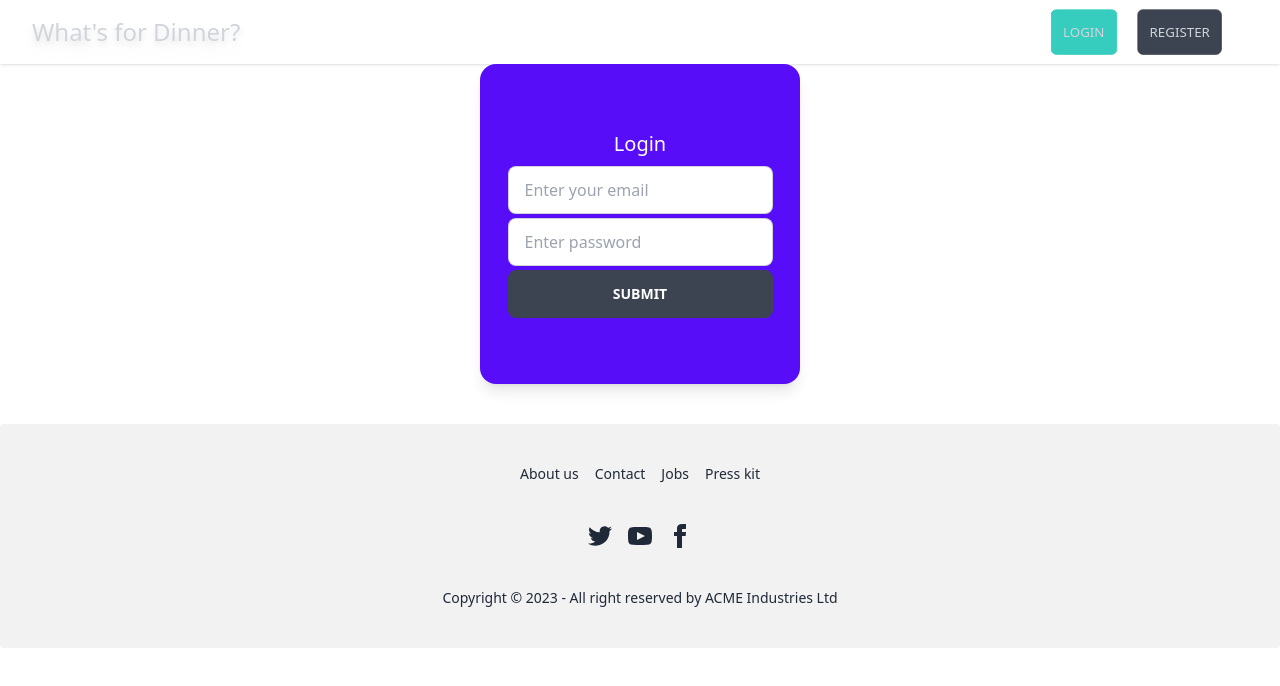
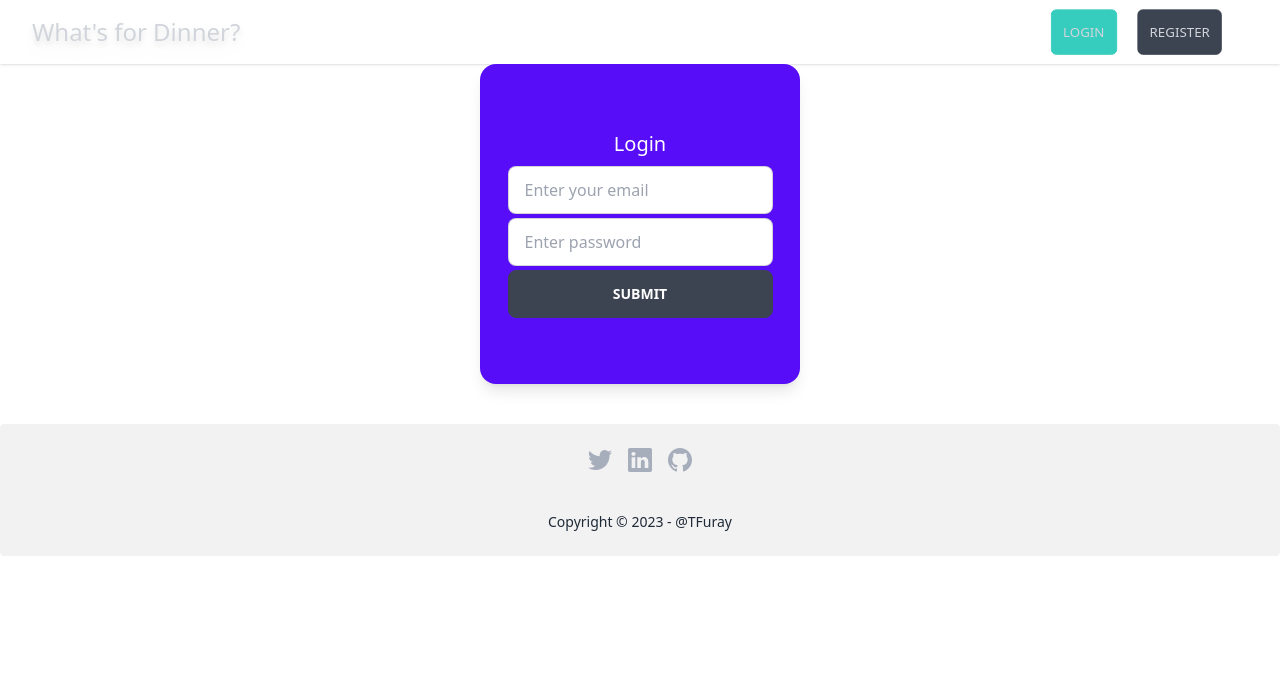
Before and after one commit to TFuray/random-meal-vite, a React (Vite) app in the folder frontend/: page /login in a window 1280 px wide. Shown: the top 686 px of the page. Built offline with nearby package versions, Linux system fonts and the light colour scheme; a web font is replaced by a local one.

Commit message:
added modal to view saved meals

```diff
--- a/frontend/src/components/dashboardComps/DisplayMeal.jsx
+++ b/frontend/src/components/dashboardComps/DisplayMeal.jsx
@@ -7,6 +7,7 @@ const DisplayMeal = ({ randomMeal }) => {
           strMeal,
           strInstructions,
           strMealThumb,
+          strSource,
           strIngredient1,
           strIngredient2,
           strIngredient3,
@@ -66,7 +67,27 @@ const DisplayMeal = ({ randomMeal }) => {
                   alt={`Image of ${strMeal}`}
                 />
                 <div>
-                  <h1 className="text-5xl font-bold">{strMeal}</h1>
+                  <h1 className="text-5xl font-bold">
+                    {strMeal}
+                    <span className="inline-block ml-3 ">
+                      <a
+                        href={strSource}
+                        target="_blank"
+                        rel="noopener noreferrer"
+                      >
+                        <svg
+                          className="fill-current hover:fill-primary-content"
+                          width="24"
+                          height="24"
+                          xmlns="http://www.w3.org/2000/svg"
+                          fill-rule="evenodd"
+                          clip-rule="evenodd"
+                        >
+                          <path d="M14.851 11.923c-.179-.641-.521-1.246-1.025-1.749-1.562-1.562-4.095-1.563-5.657 0l-4.998 4.998c-1.562 1.563-1.563 4.095 0 5.657 1.562 1.563 4.096 1.561 5.656 0l3.842-3.841.333.009c.404 0 .802-.04 1.189-.117l-4.657 4.656c-.975.976-2.255 1.464-3.535 1.464-1.28 0-2.56-.488-3.535-1.464-1.952-1.951-1.952-5.12 0-7.071l4.998-4.998c.975-.976 2.256-1.464 3.536-1.464 1.279 0 2.56.488 3.535 1.464.493.493.861 1.063 1.105 1.672l-.787.784zm-5.703.147c.178.643.521 1.25 1.026 1.756 1.562 1.563 4.096 1.561 5.656 0l4.999-4.998c1.563-1.562 1.563-4.095 0-5.657-1.562-1.562-4.095-1.563-5.657 0l-3.841 3.841-.333-.009c-.404 0-.802.04-1.189.117l4.656-4.656c.975-.976 2.256-1.464 3.536-1.464 1.279 0 2.56.488 3.535 1.464 1.951 1.951 1.951 5.119 0 7.071l-4.999 4.998c-.975.976-2.255 1.464-3.535 1.464-1.28 0-2.56-.488-3.535-1.464-.494-.495-.863-1.067-1.107-1.678l.788-.785z" />
+                        </svg>
+                      </a>
+                    </span>
+                  </h1>
                   <ul className="grid grid-cols-3 gap-2 place-items-start pt-6">
                     {ingredients.map(({ ingredient, measure }, i) => (
                       <li key={i}>
--- a/frontend/src/components/generalComps/Footer.jsx
+++ b/frontend/src/components/generalComps/Footer.jsx
@@ -1,23 +1,45 @@
-
-
 const Footer = () => {
   return (
-    <footer className="footer footer-center p-10 bg-base-200 text-base-content rounded mt-10">
-      <div className="grid grid-flow-col gap-4">
-        <a className="link link-hover">About us</a>
-        <a className="link link-hover">Contact</a>
-        <a className="link link-hover">Jobs</a>
-        <a className="link link-hover">Press kit</a>
-      </div>
+    <footer className="footer footer-center p-6 bg-base-200 text-base-content rounded mt-10">
       <div>
         <div className="grid grid-flow-col gap-4">
-          <a><svg xmlns="http://www.w3.org/2000/svg" width="24" height="24" viewBox="0 0 24 24" className="fill-current"><path d="M24 4.557c-.883.392-1.832.656-2.828.775 1.017-.609 1.798-1.574 2.165-2.724-.951.564-2.005.974-3.127 1.195-.897-.957-2.178-1.555-3.594-1.555-3.179 0-5.515 2.966-4.797 6.045-4.091-.205-7.719-2.165-10.148-5.144-1.29 2.213-.669 5.108 1.523 6.574-.806-.026-1.566-.247-2.229-.616-.054 2.281 1.581 4.415 3.949 4.89-.693.188-1.452.232-2.224.084.626 1.956 2.444 3.379 4.6 3.419-2.07 1.623-4.678 2.348-7.29 2.04 2.179 1.397 4.768 2.212 7.548 2.212 9.142 0 14.307-7.721 13.995-14.646.962-.695 1.797-1.562 2.457-2.549z"></path></svg></a>
-          <a><svg xmlns="http://www.w3.org/2000/svg" width="24" height="24" viewBox="0 0 24 24" className="fill-current"><path d="M19.615 3.184c-3.604-.246-11.631-.245-15.23 0-3.897.266-4.356 2.62-4.385 8.816.029 6.185.484 8.549 4.385 8.816 3.6.245 11.626.246 15.23 0 3.897-.266 4.356-2.62 4.385-8.816-.029-6.185-.484-8.549-4.385-8.816zm-10.615 12.816v-8l8 3.993-8 4.007z"></path></svg></a>
-          <a><svg xmlns="http://www.w3.org/2000/svg" width="24" height="24" viewBox="0 0 24 24" className="fill-current"><path d="M9 8h-3v4h3v12h5v-12h3.642l.358-4h-4v-1.667c0-.955.192-1.333 1.115-1.333h2.885v-5h-3.808c-3.596 0-5.192 1.583-5.192 4.615v3.385z"></path></svg></a>
+          <a href="https://twitter.com/TFuray">
+            <svg
+              xmlns="http://www.w3.org/2000/svg"
+              width="24"
+              height="24"
+              viewBox="0 0 24 24"
+              fill="#a6adbb"
+            >
+              <path d="M24 4.37a9.6 9.6 0 0 1-2.83.8 5.04 5.04 0 0 0 2.17-2.8c-.95.58-2 1-3.13 1.22A4.86 4.86 0 0 0 16.61 2a4.99 4.99 0 0 0-4.79 6.2A13.87 13.87 0 0 1 1.67 2.92 5.12 5.12 0 0 0 3.2 9.67a4.82 4.82 0 0 1-2.23-.64v.07c0 2.44 1.7 4.48 3.95 4.95a4.84 4.84 0 0 1-2.22.08c.63 2.01 2.45 3.47 4.6 3.51A9.72 9.72 0 0 1 0 19.74 13.68 13.68 0 0 0 7.55 22c9.06 0 14-7.7 14-14.37v-.65c.96-.71 1.79-1.6 2.45-2.61z" />
+            </svg>
+          </a>
+          <a href="https://www.linkedin.com/in/tfuray/">
+            <svg
+              xmlns="http://www.w3.org/2000/svg"
+              width="24"
+              height="24"
+              viewBox="0 0 24 24"
+              fill="#a6adbb"
+            >
+              <path d="M22.23 0H1.77C.8 0 0 .77 0 1.72v20.56C0 23.23.8 24 1.77 24h20.46c.98 0 1.77-.77 1.77-1.72V1.72C24 .77 23.2 0 22.23 0zM7.27 20.1H3.65V9.24h3.62V20.1zM5.47 7.76h-.03c-1.22 0-2-.83-2-1.87 0-1.06.8-1.87 2.05-1.87 1.24 0 2 .8 2.02 1.87 0 1.04-.78 1.87-2.05 1.87zM20.34 20.1h-3.63v-5.8c0-1.45-.52-2.45-1.83-2.45-1 0-1.6.67-1.87 1.32-.1.23-.11.55-.11.88v6.05H9.28s.05-9.82 0-10.84h3.63v1.54a3.6 3.6 0 0 1 3.26-1.8c2.39 0 4.18 1.56 4.18 4.89v6.21z" />
+            </svg>
+          </a>
+          <a href="https://github.com/TFuray">
+            <svg
+              xmlns="http://www.w3.org/2000/svg"
+              width="24"
+              height="24"
+              viewBox="0 0 24 24"
+              fill="#a6adbb"
+            >
+              <path d="M12 0c-6.626 0-12 5.373-12 12 0 5.302 3.438 9.8 8.207 11.387.599.111.793-.261.793-.577v-2.234c-3.338.726-4.033-1.416-4.033-1.416-.546-1.387-1.333-1.756-1.333-1.756-1.089-.745.083-.729.083-.729 1.205.084 1.839 1.237 1.839 1.237 1.07 1.834 2.807 1.304 3.492.997.107-.775.418-1.305.762-1.604-2.665-.305-5.467-1.334-5.467-5.931 0-1.311.469-2.381 1.236-3.221-.124-.303-.535-1.524.117-3.176 0 0 1.008-.322 3.301 1.23.957-.266 1.983-.399 3.003-.404 1.02.005 2.047.138 3.006.404 2.291-1.552 3.297-1.23 3.297-1.23.653 1.653.242 2.874.118 3.176.77.84 1.235 1.911 1.235 3.221 0 4.609-2.807 5.624-5.479 5.921.43.372.823 1.102.823 2.222v3.293c0 .319.192.694.801.576 4.765-1.589 8.199-6.086 8.199-11.386 0-6.627-5.373-12-12-12z" />
+            </svg>
+          </a>
         </div>
       </div>
       <div>
-        <p>Copyright © 2023 - All right reserved by ACME Industries Ltd</p>
+        <p>Copyright © 2023 - @TFuray</p>
       </div>
     </footer>
   )
--- a/frontend/src/components/savedMealComps/SavedModal.jsx
+++ b/frontend/src/components/savedMealComps/SavedModal.jsx
@@ -3,6 +3,7 @@ import DisplayMeal from "../dashboardComps/DisplayMeal"
 import { Fragment } from "react"
 
 const SavedModal = ({ isOpen, closeModal, meal, id }) => {
+  console.log(meal)
   return (
     <div>
       <div>
@@ -39,7 +40,7 @@ const SavedModal = ({ isOpen, closeModal, meal, id }) => {
                   leaveFrom="opacity-100 scale-100"
                   leaveTo="opacity-0 scale-95"
                 >
-                  <Dialog.Panel className="w-4/5 transform overflow-hidden rounded-2xl bg-neutral p-6 text-left align-middle shadow-xl transition-all">
+                  <Dialog.Panel className="w-5/6 transform overflow-hidden rounded-2xl bg-neutral p-6 text-left align-middle shadow-xl transition-all">
                     <Dialog.Title
                       as="h3"
                       className="text-lg font-medium leading-6 text-gray-900"
```
Also changed, not shown: frontend/src/components/generalComps/Header.jsx (+114 -42 lines).
